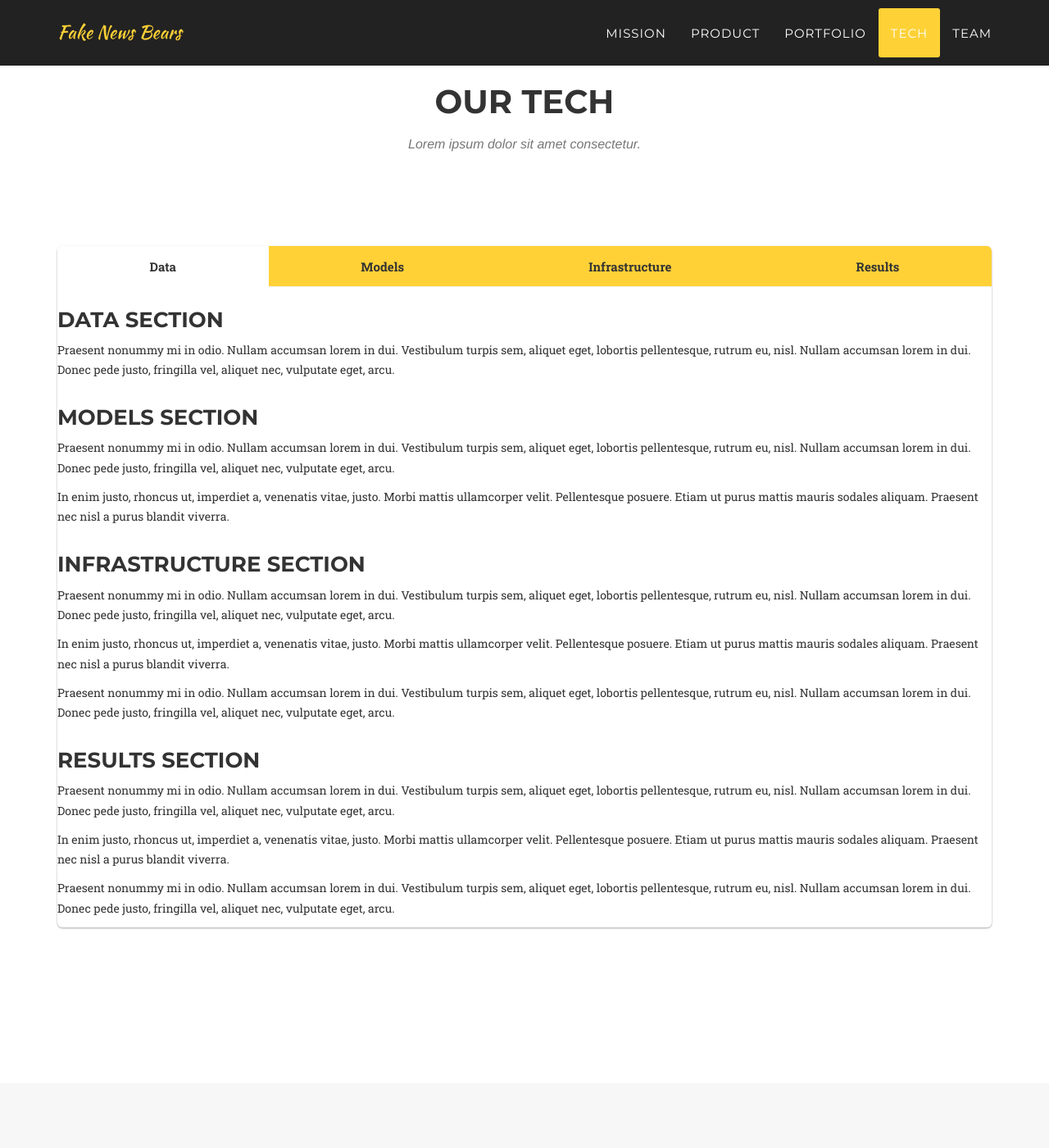
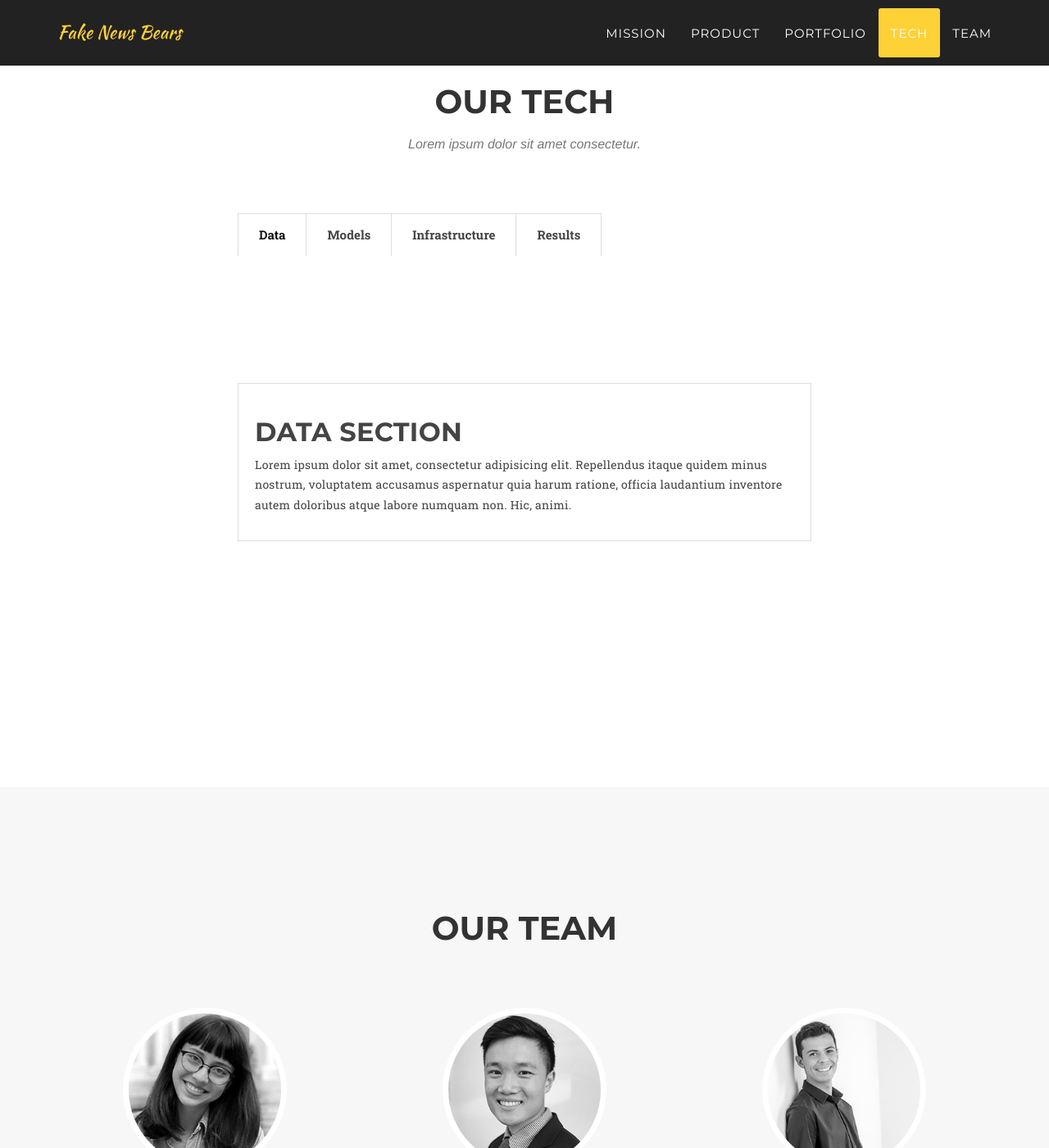
Before and after one commit to akikoiwamizu/fake-news-bears, a Jekyll site: the page built from index.html, in a window 1280 px wide and 1400 px high, scrolled down 4310 px. Shown: the whole window at 82% size. Built offline with Jekyll 4.4.1, drawn with Linux system fonts in a browser that asks for light colours; some web fonts are replaced.

Commit message:
Testing out different tab section

```diff
--- a/_includes/infra.html
+++ b/_includes/infra.html
@@ -7,43 +7,46 @@
                     <h3 class="section-subheading text-muted">Lorem ipsum dolor sit amet consectetur.</h3>
                 </div>
             </div>
-            <div class="tab-wrap">
-                <input type="radio" id="tab1" name="tabGroup1" class="tab" checked>
+            <div class="pc-tab">
+                <input checked="checked" id="tab1" type="radio" name="pct" />
+                <input id="tab2" type="radio" name="pct" />
+                <input id="tab3" type="radio" name="pct" />
+                <input id="tab4" type="radio" name="pct" />
+                  <nav>
+                    <ul>
+                      <li class="tab1">
                         <label for="tab1">Data</label>
-
-                <input type="radio" id="tab2" name="tabGroup1" class="tab">
+                      </li>
+                      <li class="tab2">
                         <label for="tab2">Models</label>
-
-                <input type="radio" id="tab3" name="tabGroup1" class="tab">
+                      </li>
+                      <li class="tab3">
                         <label for="tab3">Infrastructure</label>
-
-                <input type="radio" id="tab4" name="tabGroup1" class="tab">
+                      </li>
+                      <li class="tab4">
                         <label for="tab4">Results</label>
-
-                <div class="tab__content">
-                  <h3>Data Section</h3>
-                  <p>Praesent nonummy mi in odio. Nullam accumsan lorem in dui. Vestibulum turpis sem, aliquet eget, lobortis pellentesque, rutrum eu, nisl. Nullam accumsan lorem in dui. Donec pede justo, fringilla vel, aliquet nec, vulputate eget, arcu.</p>
+                      </li>
+                    </ul>
+                  </nav>
+                  <section>
+                    <div class="tab1">
+                      <h2>Data Section</h2>
+                      <p>Lorem ipsum dolor sit amet, consectetur adipisicing elit. Repellendus itaque quidem minus nostrum, voluptatem accusamus aspernatur quia harum ratione, officia laudantium inventore autem doloribus atque labore numquam non. Hic, animi.</p>
                     </div>
-
-                <div class="tab__content">
-                  <h3>Models Section</h3>
-                  <p>Praesent nonummy mi in odio. Nullam accumsan lorem in dui. Vestibulum turpis sem, aliquet eget, lobortis pellentesque, rutrum eu, nisl. Nullam accumsan lorem in dui. Donec pede justo, fringilla vel, aliquet nec, vulputate eget, arcu.</p>
-                  <p>In enim justo, rhoncus ut, imperdiet a, venenatis vitae, justo. Morbi mattis ullamcorper velit. Pellentesque posuere. Etiam ut purus mattis mauris sodales aliquam. Praesent nec nisl a purus blandit viverra.</p>
+                    <div class="tab2">
+                      <h2>Models Section</h2>
+                      <p>Lorem ipsum dolor sit amet, consectetur adipisicing elit. Laborum nesciunt ipsum dolore error repellendus officiis aliquid a, vitae reprehenderit, accusantium vero, ad. Obcaecati numquam sapiente cupiditate. Praesentium eaque, quae error!</p>
+                      <p>Lorem ipsum dolor sit amet, consectetur adipisicing elit. Perferendis, maiores.</p>
                     </div>
-
-                <div class="tab__content">
-                  <h3>Infrastructure Section</h3>
-                  <p>Praesent nonummy mi in odio. Nullam accumsan lorem in dui. Vestibulum turpis sem, aliquet eget, lobortis pellentesque, rutrum eu, nisl. Nullam accumsan lorem in dui. Donec pede justo, fringilla vel, aliquet nec, vulputate eget, arcu.</p>
-                  <p>In enim justo, rhoncus ut, imperdiet a, venenatis vitae, justo. Morbi mattis ullamcorper velit. Pellentesque posuere. Etiam ut purus mattis mauris sodales aliquam. Praesent nec nisl a purus blandit viverra.</p>
-                  <p>Praesent nonummy mi in odio. Nullam accumsan lorem in dui. Vestibulum turpis sem, aliquet eget, lobortis pellentesque, rutrum eu, nisl. Nullam accumsan lorem in dui. Donec pede justo, fringilla vel, aliquet nec, vulputate eget, arcu.</p>
+                    <div class="tab3">
+                      <h2>Infrastructure Section</h2>
+                      <p>Lorem ipsum dolor sit amet, consectetur adipisicing elit. Optio, nobis culpa rem, vitae earum aliquid.Lorem ipsum dolor sit amet, consectetur adipisicing elit. Optio, nobis culpa rem, vitae earum aliquid.Lorem ipsum dolor sit amet, consectetur adipisicing elit. Optio, nobis culpa rem, vitae earum aliquid.Lorem ipsum dolor sit amet, consectetur adipisicing elit. Optio, nobis culpa rem, vitae earum aliquid.Lorem ipsum dolor sit amet, consectetur adipisicing elit. Optio, nobis culpa rem, vitae earum aliquid.</p>
                     </div>
-
-                <div class="tab__content">
-                  <h3>Results Section</h3>
-                  <p>Praesent nonummy mi in odio. Nullam accumsan lorem in dui. Vestibulum turpis sem, aliquet eget, lobortis pellentesque, rutrum eu, nisl. Nullam accumsan lorem in dui. Donec pede justo, fringilla vel, aliquet nec, vulputate eget, arcu.</p>
-                  <p>In enim justo, rhoncus ut, imperdiet a, venenatis vitae, justo. Morbi mattis ullamcorper velit. Pellentesque posuere. Etiam ut purus mattis mauris sodales aliquam. Praesent nec nisl a purus blandit viverra.</p>
-                  <p>Praesent nonummy mi in odio. Nullam accumsan lorem in dui. Vestibulum turpis sem, aliquet eget, lobortis pellentesque, rutrum eu, nisl. Nullam accumsan lorem in dui. Donec pede justo, fringilla vel, aliquet nec, vulputate eget, arcu.</p>
+                    <div class="tab4">
+                      <h2>Results Section</h2>
+                      <p>Lorem ipsum dolor sit amet, consectetur adipisicing elit. Optio, nobis culpa rem, vitae earum aliquid.Lorem ipsum dolor sit amet, consectetur adipisicing elit. Optio, nobis culpa rem, vitae earum aliquid.Lorem ipsum dolor sit amet, consectetur adipisicing elit. Optio, nobis culpa rem, vitae earum aliquid.Lorem ipsum dolor sit amet, consectetur adipisicing elit. Optio, nobis culpa rem, vitae earum aliquid.Lorem ipsum dolor sit amet, consectetur adipisicing elit. Optio, nobis culpa rem, vitae earum aliquid.</p>
                     </div>
+                  </section>
             </div>
         </div>
     </section>
```
Also changed, not shown: _includes/css/agency.css (+89 -76 lines). Lines whose indentation alone changed are shown as unchanged.
